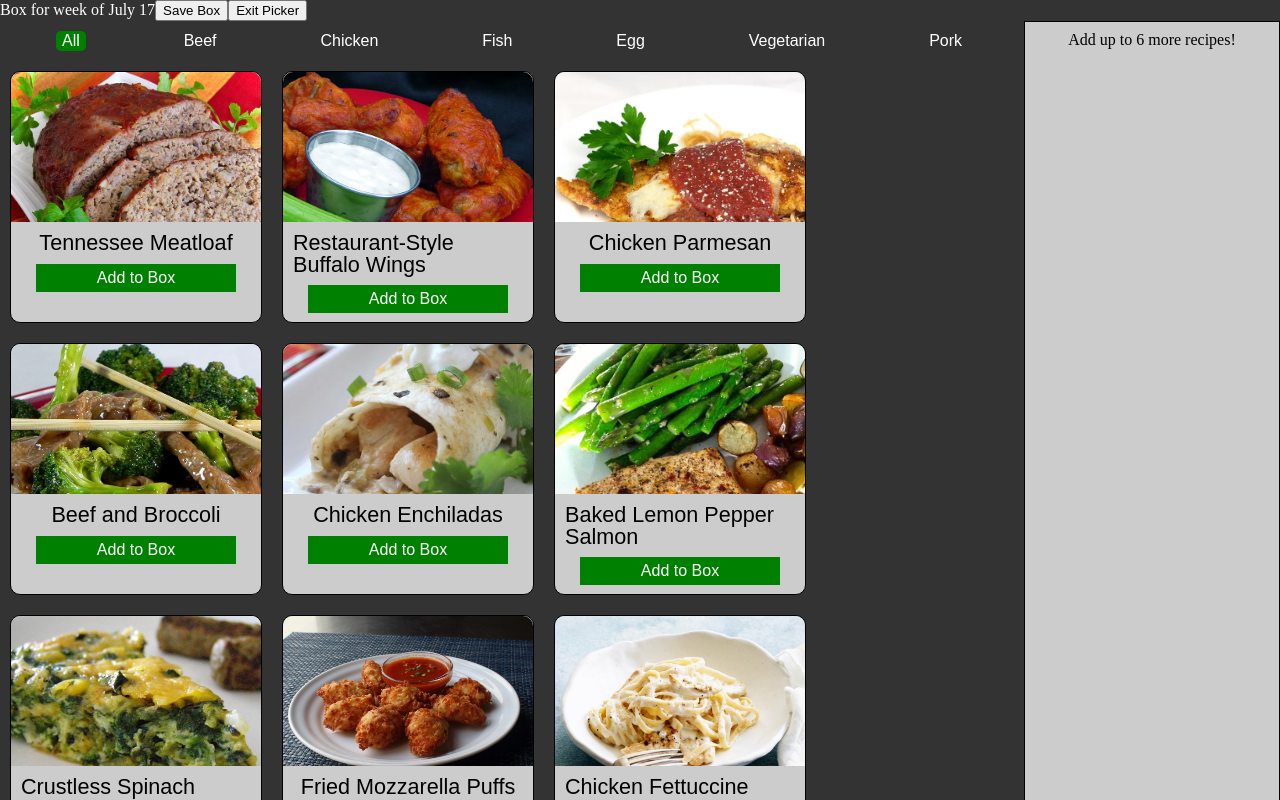
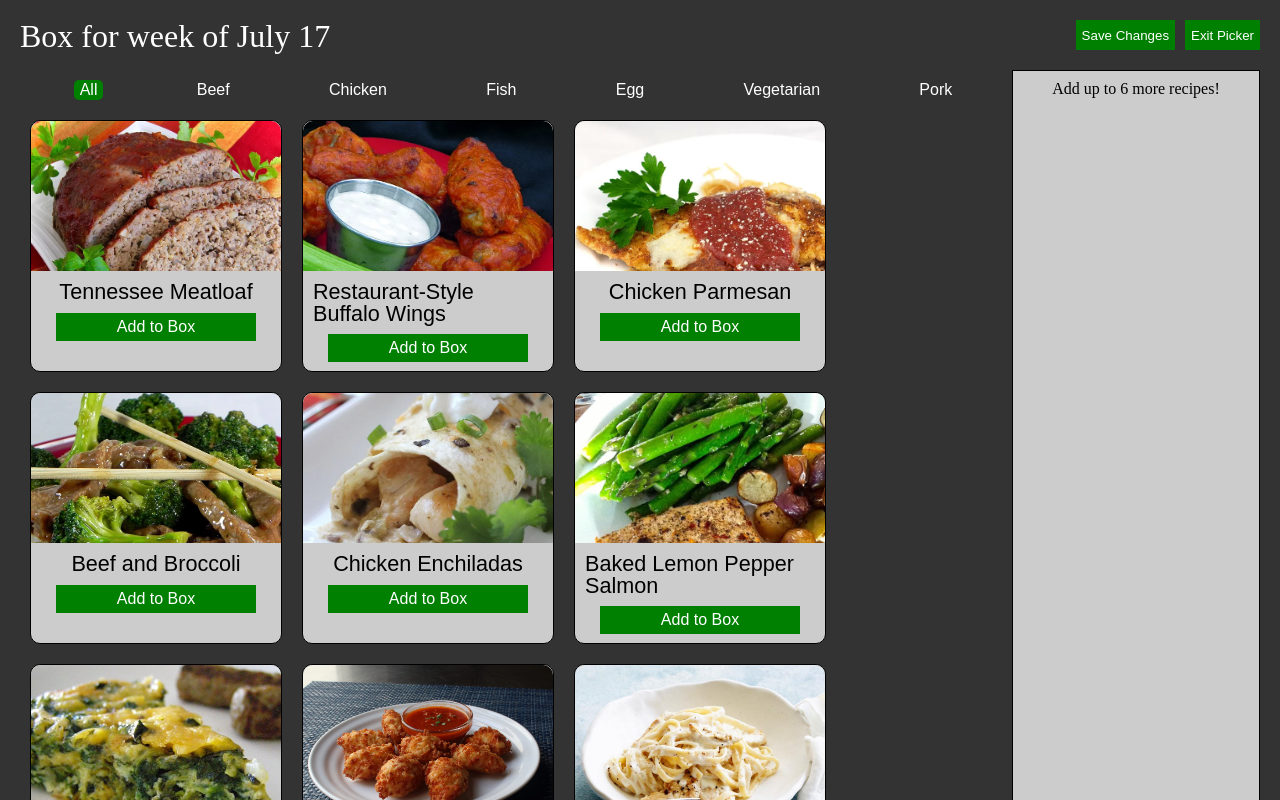
Before and after one commit to Taouen/gobble, a React (Create React App) app: page /picker in a window 1280 px wide. Shown: the top 800 px of the page. Built offline with nearby package versions, Linux system fonts and the light colour scheme.

Commit message:
working on styling

```diff
--- a/src/components/HeaderBar.js
+++ b/src/components/HeaderBar.js
@@ -3,15 +3,34 @@ import styled from 'styled-components';
 
 const Header = styled.header`
   color: white;
+  display: flex;
+  justify-content: space-between;
+`;
+const Button = styled.button`
+  cursor: pointer;
+  background: green;
+  border: none;
+  color: white;
+  margin-left: 10px;
+  height: 30px;
+
+  &:hover {
+    box-shadow: inset 0 0 3px #000000;
+  }
+`;
+const Title = styled.h1`
+  font-size: 2em;
 `;
 
 class HeaderBar extends React.Component {
   render() {
     return (
-      <Header>
-        Box for week of July 17
-        <button onClick={this.props.saveBox}>Save Box</button>
-        <button onClick={this.props.exitPicker}>Exit Picker</button>
+      <Header className={this.props.className}>
+        <Title>Box for week of July 17</Title>
+        <div>
+          <Button onClick={this.props.saveBox}>Save Changes</Button>
+          <Button onClick={this.props.exitPicker}>Exit Picker</Button>
+        </div>
       </Header>
     );
   }
--- a/src/components/Picker.js
+++ b/src/components/Picker.js
@@ -10,9 +10,10 @@ import { v1 as uuid } from 'uuid';
 
 const Wrapper = styled.div`
   display: grid;
+  padding: 20px;
   grid-template-columns: 4fr 1fr;
   grid-template-areas:
-    'title bar'
+    'title title'
     'menu box'
     'recipes box';
 `;
@@ -24,13 +25,16 @@ const RecipeCards = styled.div`
 const StyledBox = styled(Box)`
   grid-area: box;
 `;
+const StyledHeader = styled(HeaderBar)`
+  height: 50px;
+  grid-area: title;
+`;
 
 class Picker extends React.Component {
   state = {
     recipes: [],
     box: [],
     boxFull: false,
-    boxHasChanged: false,
     categories: [],
     activeCategory: 'All',
   };
@@ -39,9 +43,7 @@ class Picker extends React.Component {
     // generate categories state from list of recipes
     const categories = ['All'];
     sampleRecipes.map((recipe) => {
-      if (categories.indexOf(recipe.protein) !== -1) {
-        return;
-      } else {
+      if (categories.indexOf(recipe.protein) === -1) {
         categories.push(recipe.protein);
       }
     });
@@ -113,7 +115,7 @@ class Picker extends React.Component {
     const { recipes, categories, activeCategory } = this.state;
     return (
       <Wrapper>
-        <HeaderBar exitPicker={this.exitPicker} saveBox={this.saveBox} />
+        <StyledHeader exitPicker={this.exitPicker} saveBox={this.saveBox} />
         <CategoryBar
           categories={categories}
           filterCategory={this.filterCategory}
--- a/src/components/RecipeCard.js
+++ b/src/components/RecipeCard.js
@@ -1,7 +1,7 @@
 import React from 'react';
 import styled from 'styled-components';
 
-const Title = styled.h3`
+const Title = styled.h2`
   font-size: 1.35rem;
   font-family: Arial, Helvetica, sans-serif;
 `;
--- a/src/css/picker.css
+++ /dev/null
@@ -1,4 +0,0 @@
-.test {
-	display: flex;
-	flex-wrap: wrap;
-}
```
Also changed, not shown: src/css/index.css (+4 -4 lines).
